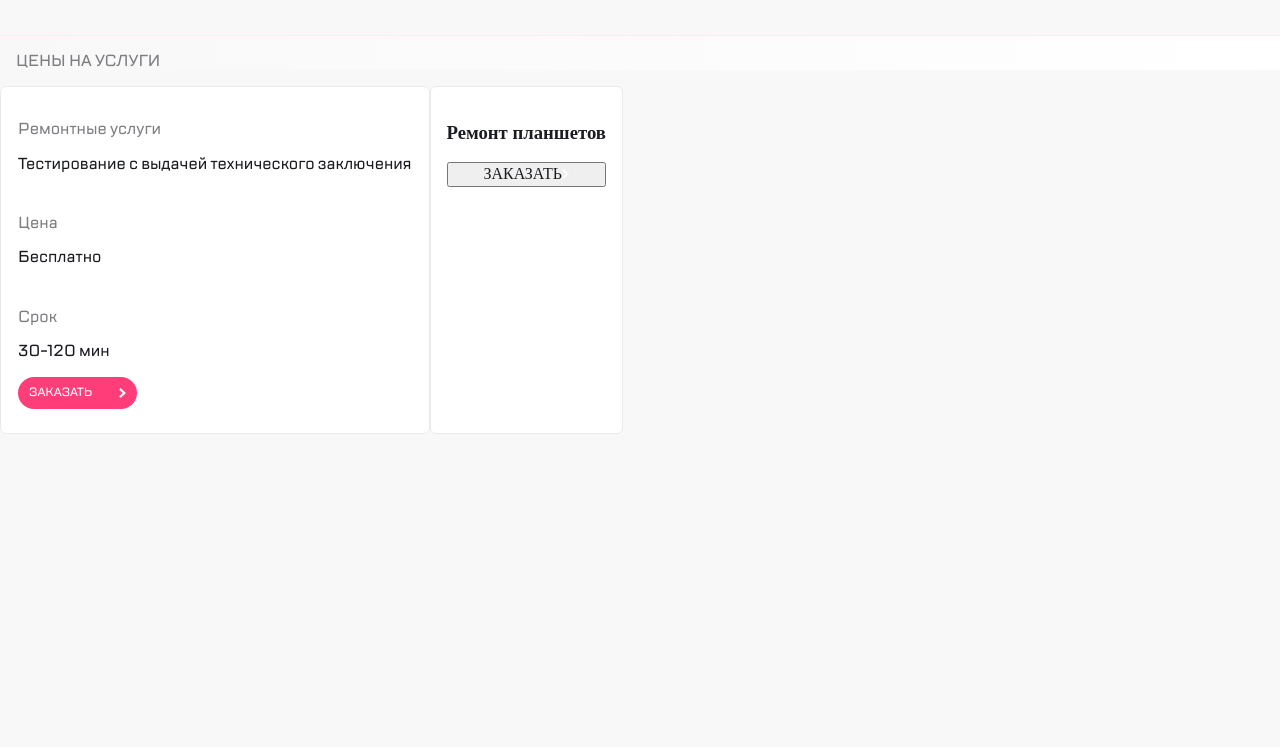
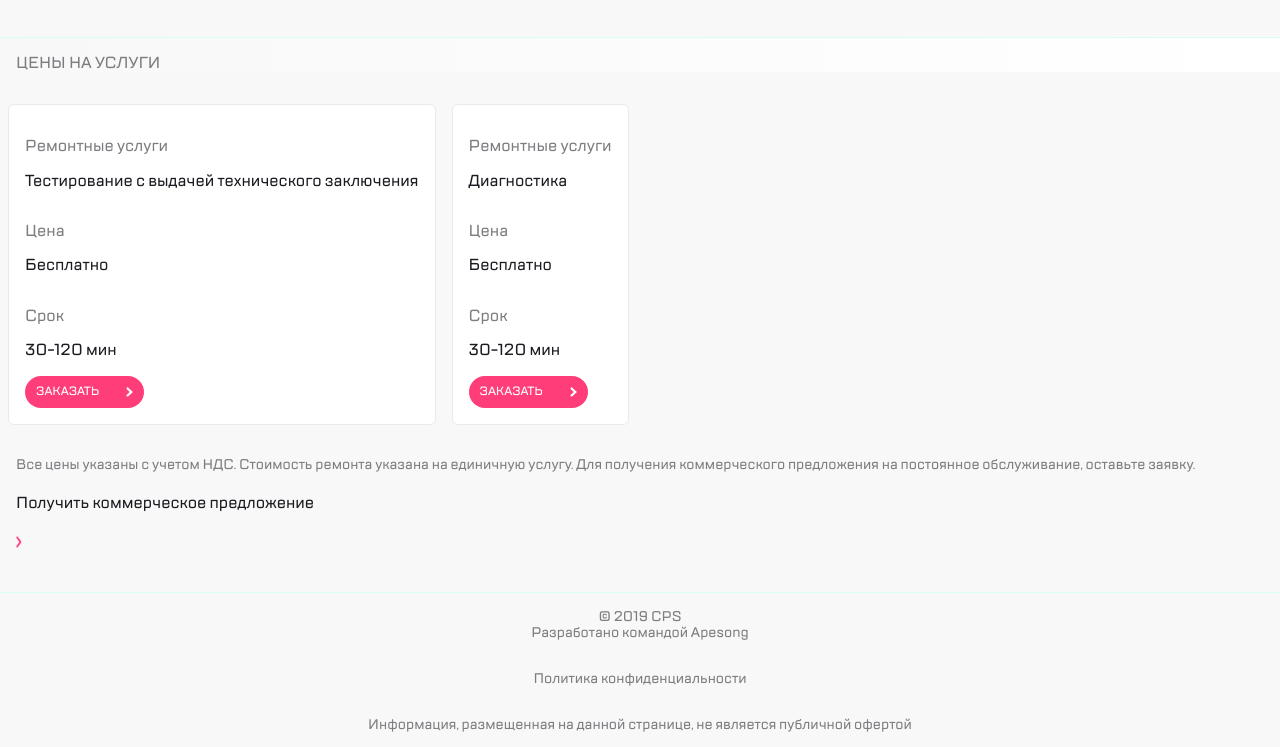
Before and after one commit to ssveki/CPS, a website built with Vite: page index.html in a window 1280 px wide. Shown: the part 934-1681 px from the top of the page. Before the commit the page ends 1368 px from the top, so only its background shows below. Built offline with nearby package versions, Linux system fonts and the light colour scheme; files whose address does not match are found by name.

Commit message:
created footer

```diff
--- a/index.html
+++ b/index.html
@@ -109,12 +109,34 @@
                     </div>
                 </div>
                 <div class="prices__cats--name">
-                    <h3 class="prices__cats--name--text">Ремонт планшетов</h3>
-                    <button class="prices__cats--name--btn">ЗАКАЗАТЬ<img src="src/images/dropdown.svg"></button>
+                    <div class="prices__cats--name--group">
+                        <p class="prices__cats--name--group--text">Ремонтные услуги</p>
+                        <h3 class="prices__cats--name--group--maintext">Диагностика</h3>
+                    </div>
+                    <div class="prices__cats--name--group">
+                        <p class="prices__cats--name--group--text">Цена</p>
+                        <h3 class="prices__cats--name--group--maintext">Бесплатно</h3>
+                    </div>
+                    <div class="prices__cats--name--group">
+                        <p class="prices__cats--name--group--text">Срок</p>
+                        <h3 class="prices__cats--name--group--maintext">30-120 мин</h3>
+                        <button class="prices__cats--name--group--btn">ЗАКАЗАТЬ<img src="src/images/dropdown.svg"></button>
+                    </div>
                 </div>
             </div>
 
+            <div class="prices__bottom">
+                <p class="prices__bottom--text">Все цены указаны с учетом НДС. Стоимость ремонта указана на единичную услугу. Для получения коммерческого предложения на постоянное обслуживание, оставьте заявку.</p>
+                <h4 class="prices__bottom--group--text">Получить коммерческое предложение</h4>
+                <img src="src/images/dropdown.png" class="prices__bottom--group--text--dropdown">
+            </div>
         </section>
+
+        <footer>
+            <p>© 2019 CPS<br>Разработано командой Apesong</p>
+            <p>Политика конфиденциальности</p>
+            <p>Информация, размещенная на данной странице, не является публичной офертой</p>
+        </footer>
     </main>
 </body>
 </html>
--- a/src/styles/footer.scss
+++ b/src/styles/footer.scss
@@ -0,0 +1,25 @@
+@font-face {
+    font-family: TTLakes;
+    src: url(fonts/TTLakes-Medium.ttf);
+}
+
+footer{
+    width: 100%;
+    border-top: solid 1px #D9FFF5;
+    display: flex;
+    flex-direction: column;
+    align-items: center;
+    text-align: center;
+    color: #7E7E82;
+    font-family: TTLakes;
+    font-size: 16px;
+
+}
+
+p{
+    color: #7E7E82;
+    font-family: TTLakes;
+    font-size: 14px;
+    margin-top: 16px;
+
+}
--- a/src/styles/main.scss
+++ b/src/styles/main.scss
@@ -214,10 +214,11 @@
             display: flex;
             padding: 16px;
             flex-direction: column;
+            margin: 16px 8px 16px 8px;
 
 
             &--group{
-                margin:  1px 1px 8px 1px ;
+                gap: 28px;
                 &--text{
                     font-family: TTLakes;
                     font-size: 16px;
@@ -251,4 +252,28 @@
         }
 
     }
+
+    &__bottom{
+        margin: 16px;
+        margin-bottom: 40px;
+        &--text{
+            font-size: 14px;
+        }
+
+        &--group{
+
+            &--text{
+                font-size: 16px;
+                font-family: TTLakes;
+                font-weight: normal;
+
+
+                &--dropdown{
+                width: 6px;
+                height: 12px;
+            }
+            }
+
+        }
+    }
 }
```
